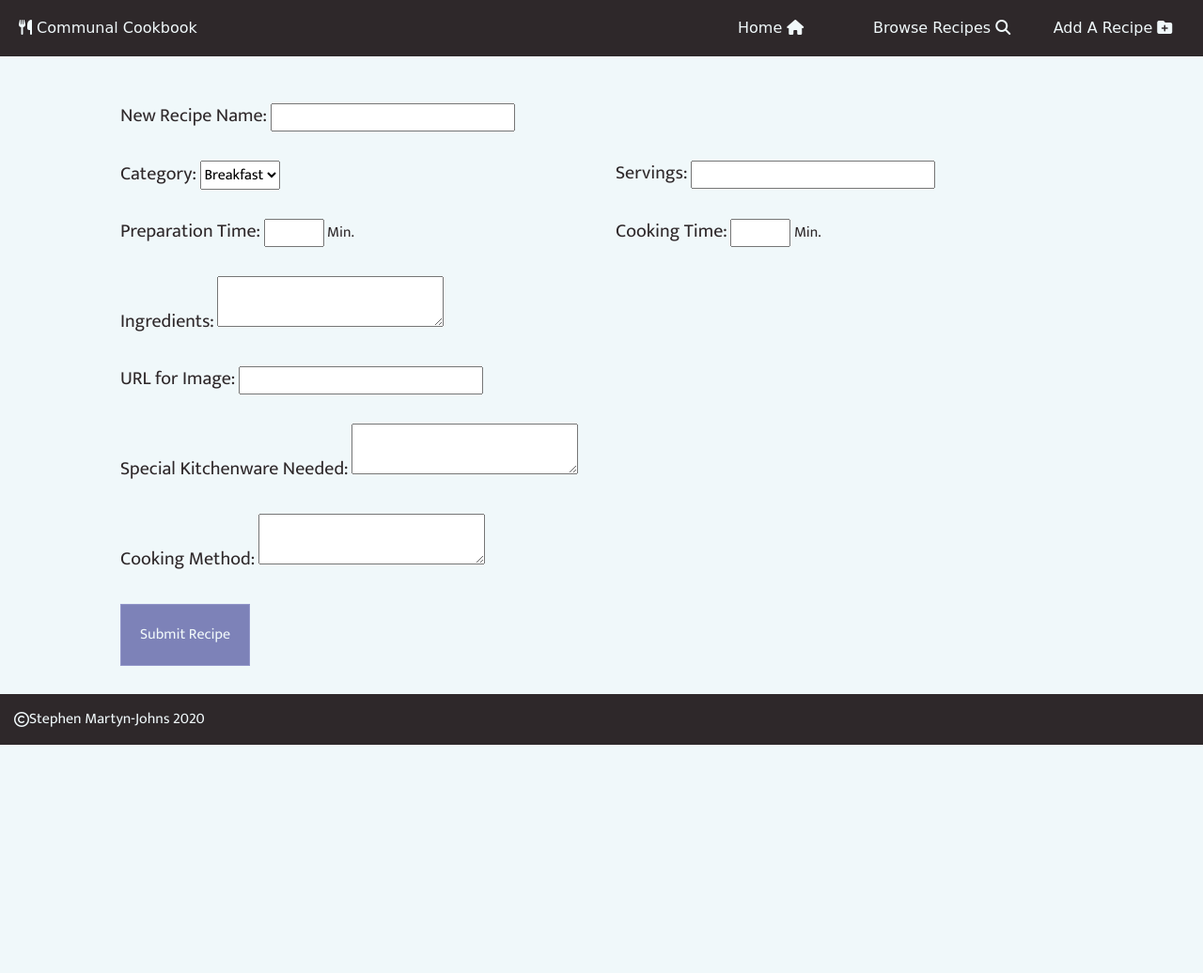
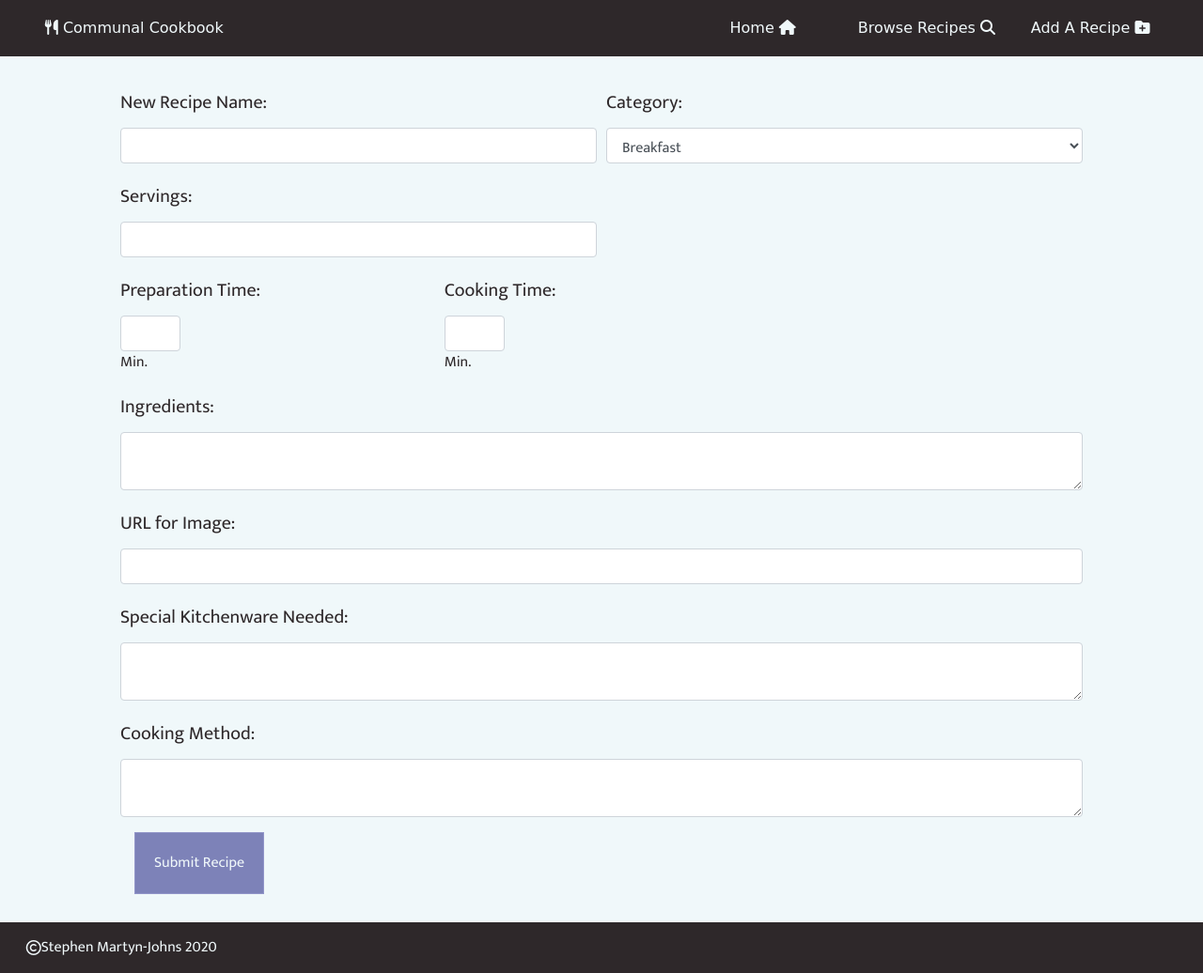
Before and after one commit to Code-Institute-Submissions/DCD-Milestone-Project-5, a Flask app: page /recipes/edit/new in a window 1280 px wide; the page is wider, and only the part inside the window is pictured. Shown: that part at 94% size. Before the commit the page ends 793 px from the top of that part, so only its background shows below. Run offline with Flask 2, Linux system fonts and the light colour scheme; some libraries are stand-ins or nearby versions; some web fonts are replaced.

Commit message:
further edits based on mentor feedback, more style fixes and changes.

```diff
--- a/app.py
+++ b/app.py
@@ -31,11 +31,9 @@ def home():
 # route for the recipe search page.
 @app.route('/recipes')
 def search():
-    # Gets the search data, and takes the search value from it.
     category = request.args.get('category')
     keyword = request.form.get('search')
 
-    # checks the type of the query, if it's a name does a simple search to find any names that contain the string.
     if(keyword != None):
         results = mongo.db.recipes.find({'name': {'$regex': keyword, "$options": "$i"}})
 
@@ -65,7 +63,7 @@ def recipe_page(ID):
 # route for the recipe editpage.
 @app.route('/recipes/edit/<ID>')
 def edit_recipe(ID):
-    if(ID == 'new'):  # called when editing a new recipe, obviously. Simply passes a value to the page to show this.
+    if(ID == 'new'):
         return render_template('edit.html', target_recipe=0)
 
     else:  # gets the recipe to be edited via its ID
--- a/static/css/style.css
+++ b/static/css/style.css
@@ -53,16 +53,26 @@ body{
     height:60px;
     background:#2E282A;
     padding:0;
+    width:110vw;
+    padding-left:6vw;
+    padding-right:6vw;
+    position:fixed;
+    top:0;
+    left: -5vw;
+    z-index: 20;
+    margin:0;
 }
 
 .nav-logo{
     margin-left:20px;
+    max-width:fit-content;
 }
 
 .navbar-list{
     margin:0 20px 0 0;
     padding:0;
     height:inherit;
+    float:right;
 }
 
 .navbar-item{
@@ -110,8 +120,11 @@ body{
     color:#f0f8fa;
     position:relative;
     bottom:0;
-    width:110%;
-    margin:0;
+    left:-5vw;
+    padding-left:6vw;
+    padding-right:6vw;
+    width:110vw;
+    margin-left:0;
 }
 .footer div{
     padding:15px;
@@ -239,7 +259,7 @@ body{
 .recipe-edit-form{
     width:80vw;
     margin:30px auto;
-    display:flex;
+    margin-top:70px;
 }
 
 .recipe-edit-form .row>div{
--- a/static/scripts/script.js
+++ b/static/js/script.js
@@ -30,7 +30,7 @@ before iterating through the results, setting the recipes for the targeted page
 function searchPaginate(totalPages, targetPage, numResults) {
     //first loop that changes which page is currently active.
 	for (a = 1; a <= totalPages; a++) {
-		var elementID = `page-button-${a}`;
+		let elementID = `page-button-${a}`;
 		if (a === targetPage) {
 			document.getElementById(elementID).classList.add('active');
 		} else {
@@ -53,7 +53,11 @@ function searchPaginate(totalPages, targetPage, numResults) {
 	}
 }
 
-
+function fixSearchControls(){
+    if(window.innerWidth > 1100){
+        document.getElementById('recipe-search-controls').style.display = 'flex';
+    }
+}
 //tinyMCE integration
 tinymce.init({
 	selector: '.tiny-mce-target-bul',
--- a/templates/base.html
+++ b/templates/base.html
@@ -11,7 +11,7 @@
 <body class="container-fluid">
     <!--Navbar-->
     <nav class="row navbar">
-        <a class="nav-logo col-5" href="{{url_for('home')}}"><i class="fas fa-utensils"></i> Communal Cookbook</a>
+        <a class="nav-logo col-5" href="{{url_for('home')}}"><i class="fas fa-utensils"></i> <span>Communal Cookbook</span></a>
         <div class="navbar-list col-5 row align-items-center">
             <div class="navbar-item col">
                 <a href="{{url_for('home')}}">
@@ -50,6 +50,6 @@
     <script src="https://cdn.jsdelivr.net/npm/popper.js@1.16.1/dist/umd/popper.min.js"></script>
     <script src="https://stackpath.bootstrapcdn.com/bootstrap/4.5.2/js/bootstrap.min.js"></script>
     <script src="https://cdn.tiny.cloud/1/e6xmc4r2i4kliszwbl3cq8g87wxl1ii4eoh0k439ne86mp6v/tinymce/5/tinymce.min.js" referrerpolicy="origin"></script><!--Need to hide API key, might wanna check how to have that be Env Variable-->
-    <script src="{{url_for('static', filename='scripts/script.js')}}"></script>
+    <script src="{{url_for('static', filename='js/script.js')}}"></script>
 </body>
 </html>
--- a/templates/edit.html
+++ b/templates/edit.html
@@ -7,15 +7,16 @@
     {% endif %}
     method="POST">
 
-        <div class="row">
-            <div class="col-12">
-            <label for="recipeName" ><h5>New Recipe Name:</h5> </label>
-            <input id="recipeName" name="name" type="text" value="{{ target_recipe.name }}" required>
+    <div>
+        <div class="form-row row">
+            <div class="form-group col-sm-6">
+                <label class="col-form-label" for="recipeName" ><h5>New Recipe Name:</h5> </label>
+                <input id="recipeName" class="form-control" name="name" type="text" value="{{ target_recipe.name }}" required>
             </div>
 
-            <div class="col-md-6">
-            <label class="cat-label" for="categorySelect"><h5>Category: </h5></label>
-                <select id="categorySelect" name="category">
+            <div class="form-group col-sm-6">
+                <label class="cat-label col-form-label" for="categorySelect"><h5>Category: </h5></label>
+                <select id="categorySelect" class="form-control" name="category">
                     <option value="Breakfast" {% if target_recipe.category == "Breakfast" %} selected {% endif %} >Breakfast</option>
                     <option value="Lunch" {% if target_recipe.category == "Lunch" %} selected {% endif %} >Lunch</option>
                     <option value="Dinner" {% if target_recipe.category == "Dinner" %} selected {% endif %} >Dinner</option>
@@ -24,37 +25,57 @@
                     <option value="Sides" {% if target_recipe.category == "Sides" %} selected {% endif %} >Side</option>
                 </select>
             </div>
-            <div class="col-md-6">
-                <label for="servings"><h5>Servings: </h5></label>
-                <input id="servings" name="servings" type="text" value="{% if target_recipe != 0 %}{{ target_recipe.servings }}{% endif %}">
         </div>
-            <div class="col-md-6">
-                <label for="preperationTime"><h5>Preparation Time: </h5></label>
-                <input id="preparationTime" name="prep_time" type="number" value="{% if target_recipe != 0 %}{{ target_recipe.prep_time }}{% endif %}"> <!-- need to enforce variable type -->
-                <span class="minute-label"> Min.</span>
+
+        <div class="form-row">
+            <div class="form-group col-sm-6">
+                <label for="servings" class="col-form-label"><h5>Servings: </h5></label>
+                <input id="servings" name="servings" class="form-control" type="text" value="{% if target_recipe != 0 %}{{ target_recipe.servings }}{% endif %}">
             </div>
-            <div class="col-md-6">
-                <label for="cookingTime"><h5>Cooking Time: </h5></label>
-                <input id="cookingTime" name="cook_time" type="number" value="{% if target_recipe != 0 %}{{ target_recipe.cook_time }}{% endif %}">
+        </div>
+
+        <div class="form-row">
+            <div class="form-group col-sm-4">
+                <label for="preperationTime" class="col-form-label"><h5>Preparation Time: </h5></label>
+                <input id="preparationTime" name="prep_time" class="form-control" type="number" value="{% if target_recipe != 0 %}{{ target_recipe.prep_time }}{% endif %}"> <!-- need to enforce variable type -->
                 <span class="minute-label"> Min.</span>
             </div>
 
-        <div class="col-12">
-                <label for="ingredientsList"><h5>Ingredients:</h5></label>
-                <textarea id="ingredientsList" class="tiny-mce-target-bul"  name="ingred_list" type="text" >{% if target_recipe != 0 %}{{ target_recipe.ingred_list }}{% endif %}</textarea>
+            <div class="form-group col-sm-4">
+                <label for="cookingTime" class="col-form-label"><h5>Cooking Time: </h5></label>
+                <input id="cookingTime" name="cook_time" class="form-control" type="number" value="{% if target_recipe != 0 %}{{ target_recipe.cook_time }}{% endif %}">
+                <span class="minute-label"> Min.</span>
             </div>
-            <div class="col-md-6">
-                <label for="imageEntry"><h5>URL for Image: </h5></label>
-                <input id="imageEntry" name="image_link" type="text" value="{% if target_recipe != 0 %}{{ target_recipe.image_link }}{% endif %}">
         </div>
-                <div class="col-12">
-                    <label for="toolsNeeded"><h5>Special Kitchenware Needed: </h5></label>
-                    <textarea id="toolsNeeded" class="tiny-mce-target-bul" name="tools_needed" type="text">{% if target_recipe != 0 %}{{ target_recipe.tools_needed }}{% endif %}</textarea>
+
+        <div class="form-row">
+            <div class="form-group col-12">
+                <label for="ingredientsList" class="col-form-label"><h5>Ingredients:</h5></label>
+                <textarea id="ingredientsList" class="tiny-mce-target-bul form-control"  name="ingred_list" type="text" >{% if target_recipe != 0 %}{{ target_recipe.ingred_list }}{% endif %}</textarea>
             </div>
-                <div class="col-12">
-                    <label for="cookingMethod"><h5>Cooking Method: </h5></label>
-                    <textarea id="cookingMethod" class="tiny-mce-target-num" name="method">{% if target_recipe != 0 %}{{ target_recipe.method }}{% endif %}</textarea>
         </div>
+
+        <div class="form-row">
+            <div class="form-group col-12">
+                <label for="imageEntry" class="col-form-label"><h5>URL for Image: </h5></label>
+                <input id="imageEntry" class="form-control" name="image_link" type="text" value="{% if target_recipe != 0 %}{{ target_recipe.image_link }}{% endif %}">
+            </div>
+        </div>
+
+        <div class="form-row">
+            <div class="form-group col-12">
+                <label for="toolsNeeded" class="col-form-label"><h5>Special Kitchenware Needed: </h5></label>
+                <textarea id="toolsNeeded" class="tiny-mce-target-bul form-control" name="tools_needed" type="text">{% if target_recipe != 0 %}{{ target_recipe.tools_needed }}{% endif %}</textarea>
+            </div>
+        </div>
+
+        <div class="form-row">
+            <div class="form-group col-12">
+                <label for="cookingMethod" class="col-form-label"><h5>Cooking Method: </h5></label>
+                <textarea id="cookingMethod" class="tiny-mce-target-num form-control" name="method">{% if target_recipe != 0 %}{{ target_recipe.method }}{% endif %}</textarea>
+            </div>
+        </div>
+
         <div class="col">
             <button class="edit-submit" type="submit">Submit Recipe</button>
         </div>
--- a/templates/home.html
+++ b/templates/home.html
@@ -1,7 +1,7 @@
 {% extends 'base.html' %}
 {% block content%}
     <div class="title-splash row align-items-center justify-content-center">
-        <h1 class="title col-5">A Place for Sharing Cooking</h1>
+        <h1 class="title col-sm-5">A Place for Sharing Cooking</h1>
     </div>
     <h2 class="title">Most Viewed Recipes</h2>
     <div class="recipe-display-row row justify-content-center">
--- a/templates/recipe.html
+++ b/templates/recipe.html
@@ -16,10 +16,10 @@
 
     <div class="ed-button-container row">
         <button class="edit-button col-1 btn">
-            <a href="{{url_for('edit_recipe', ID=recipe._id)}}">Edit Recipe</a>
+            <a href="{{url_for('edit_recipe', ID=recipe._id)}}">Edit</a>
         </button>
         <button class="delete-button col-1 btn">
-            <a href="{{url_for('delete_recipe', ID=recipe._id)}}">Delete Recipe</a>
+            <a href="{{url_for('delete_recipe', ID=recipe._id)}}">Delete</a>
         </button>
     </div>
 {% endblock %}
```
Also changed, not shown: other parts of static/css/style.css (+72 -33 lines), templates/recipes.html (+10 -8 lines). Lines whose indentation alone changed are shown as unchanged.
